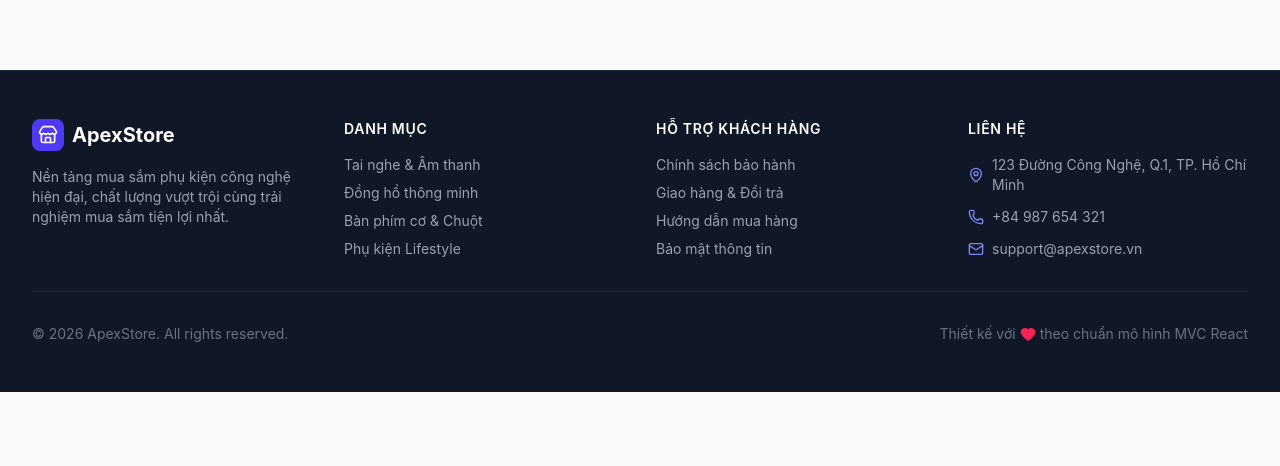
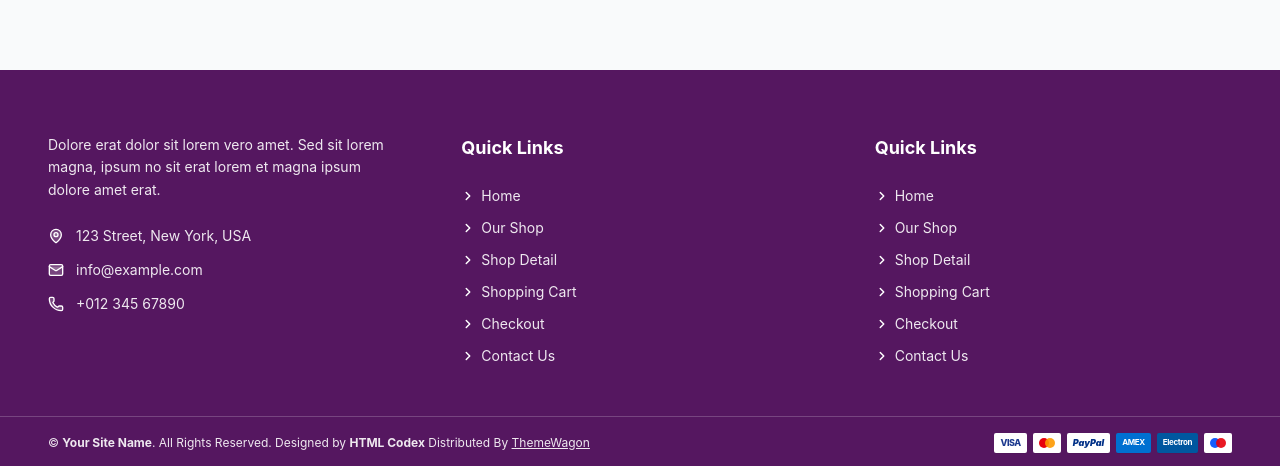
Before and after one commit to VuLeGiaHoa06/VuLeGiaHoa_BaiTest1, a React (Vite) app: page / in a window 1280 px wide. Shown: the part 4510-4976 px from the top of the page. Before the commit the page ends 4902 px from the top, so only its background shows below. Built offline with nearby package versions, Linux system fonts and the light colour scheme; the HTML template or start-up script is replaced by a standard one.

Commit message:
change footer

```diff
--- a/src/views/components/Footer.tsx
+++ b/src/views/components/Footer.tsx
@@ -1,67 +1,124 @@
-import React from 'react';
-import { Store, Mail, Phone, MapPin, Heart } from 'lucide-react';
+import React from "react";
+import { MapPin, Mail, Phone, ChevronRight } from "lucide-react";
+
+const quickLinks = [
+  { label: "Home", href: "/" },
+  { label: "Our Shop", href: "#" },
+  { label: "Shop Detail", href: "#" },
+  { label: "Shopping Cart", href: "#" },
+  { label: "Checkout", href: "#" },
+  { label: "Contact Us", href: "#" },
+];
 
 export const Footer: React.FC = () => {
   return (
-    <footer className="bg-gray-900 text-gray-300 mt-auto border-t border-gray-800">
-      <div className="max-w-7xl mx-auto px-4 sm:px-6 lg:px-8 py-12">
-        <div className="grid grid-cols-1 md:grid-cols-4 gap-8">
-          <div className="space-y-4 md:col-span-1">
-            <div className="flex items-center gap-2 text-xl font-bold text-white">
-              <div className="w-8 h-8 rounded-lg bg-indigo-600 text-white flex items-center justify-center">
-                <Store className="w-5 h-5" />
+    <footer className="w-full bg-[#551760] text-white">
+      <div className="max-w-7xl mx-auto px-6 sm:px-10 lg:px-12 pt-16 pb-12">
+        <div className="grid grid-cols-1 md:grid-cols-3 gap-10 lg:gap-14">
+          <div className="space-y-6 max-w-sm">
+            <p className="text-xs sm:text-sm text-white/90 leading-relaxed">
+              Dolore erat dolor sit lorem vero amet. Sed sit lorem magna,
+              ipsum no sit erat lorem et magna ipsum dolore amet erat.
+            </p>
+
+            <div className="space-y-3.5 text-xs sm:text-sm text-white/90">
+              <div className="flex items-center gap-3">
+                <MapPin className="w-4 h-4 shrink-0 text-white fill-white/20" />
+                <span>123 Street, New York, USA</span>
               </div>
-              <span>ApexStore</span>
+              <div className="flex items-center gap-3">
+                <Mail className="w-4 h-4 shrink-0 text-white fill-white/20" />
+                <span>info@example.com</span>
+              </div>
+              <div className="flex items-center gap-3">
+                <Phone className="w-4 h-4 shrink-0 text-white fill-white/20" />
+                <span>+012 345 67890</span>
+              </div>
             </div>
-            <p className="text-sm text-gray-400">
-              Nền tảng mua sắm phụ kiện công nghệ hiện đại, chất lượng vượt trội cùng trải nghiệm mua sắm tiện lợi nhất.
-            </p>
           </div>
 
           <div>
-            <h4 className="text-white font-semibold mb-4 text-sm uppercase tracking-wider">Danh mục</h4>
-            <ul className="space-y-2 text-sm text-gray-400">
-              <li><a href="#" className="hover:text-white transition-colors">Tai nghe & Âm thanh</a></li>
-              <li><a href="#" className="hover:text-white transition-colors">Đồng hồ thông minh</a></li>
-              <li><a href="#" className="hover:text-white transition-colors">Bàn phím cơ & Chuột</a></li>
-              <li><a href="#" className="hover:text-white transition-colors">Phụ kiện Lifestyle</a></li>
+            <h4 className="text-base sm:text-lg font-bold text-white mb-6">
+              Quick Links
+            </h4>
+            <ul className="space-y-2.5 text-xs sm:text-sm text-white/90">
+              {quickLinks.map((link, idx) => (
+                <li key={idx}>
+                  <a
+                    href={link.href}
+                    className="inline-flex items-center gap-1.5 hover:text-white hover:underline transition-colors"
+                  >
+                    <ChevronRight className="w-3.5 h-3.5 text-white stroke-[2.5]" />
+                    <span>{link.label}</span>
+                  </a>
+                </li>
+              ))}
             </ul>
           </div>
 
           <div>
-            <h4 className="text-white font-semibold mb-4 text-sm uppercase tracking-wider">Hỗ trợ khách hàng</h4>
-            <ul className="space-y-2 text-sm text-gray-400">
-              <li><a href="#" className="hover:text-white transition-colors">Chính sách bảo hành</a></li>
-              <li><a href="#" className="hover:text-white transition-colors">Giao hàng & Đổi trả</a></li>
-              <li><a href="#" className="hover:text-white transition-colors">Hướng dẫn mua hàng</a></li>
-              <li><a href="#" className="hover:text-white transition-colors">Bảo mật thông tin</a></li>
-            </ul>
-          </div>
-
-          <div>
-            <h4 className="text-white font-semibold mb-4 text-sm uppercase tracking-wider">Liên hệ</h4>
-            <ul className="space-y-3 text-sm text-gray-400">
-              <li className="flex items-center gap-2">
-                <MapPin className="w-4 h-4 text-indigo-400 shrink-0" />
-                <span>123 Đường Công Nghệ, Q.1, TP. Hồ Chí Minh</span>
-              </li>
-              <li className="flex items-center gap-2">
-                <Phone className="w-4 h-4 text-indigo-400 shrink-0" />
-                <span>+84 987 654 321</span>
-              </li>
-              <li className="flex items-center gap-2">
-                <Mail className="w-4 h-4 text-indigo-400 shrink-0" />
-                <span>support@apexstore.vn</span>
-              </li>
+            <h4 className="text-base sm:text-lg font-bold text-white mb-6">
+              Quick Links
+            </h4>
+            <ul className="space-y-2.5 text-xs sm:text-sm text-white/90">
+              {quickLinks.map((link, idx) => (
+                <li key={idx}>
+                  <a
+                    href={link.href}
+                    className="inline-flex items-center gap-1.5 hover:text-white hover:underline transition-colors"
+                  >
+                    <ChevronRight className="w-3.5 h-3.5 text-white stroke-[2.5]" />
+                    <span>{link.label}</span>
+                  </a>
+                </li>
+              ))}
             </ul>
           </div>
         </div>
+      </div>
 
-        <div className="pt-8 mt-8 border-t border-gray-800 text-center text-sm text-gray-500 flex flex-col sm:flex-row items-center justify-between gap-4">
-          <p>© {new Date().getFullYear()} ApexStore. All rights reserved.</p>
-          <p className="flex items-center gap-1">
-            Thiết kế với <Heart className="w-4 h-4 text-rose-500 fill-rose-500" /> theo chuẩn mô hình MVC React
-          </p>
+      <div className="border-t border-white/20 py-4 px-6 sm:px-10 lg:px-12">
+        <div className="max-w-7xl mx-auto flex flex-col md:flex-row items-center justify-between gap-4 text-[11px] sm:text-xs text-white/90">
+          <div>
+            <span>© </span>
+            <span className="font-bold">Your Site Name</span>
+            <span>. All Rights Reserved. Designed by </span>
+            <span className="font-bold">HTML Codex</span>
+            <br className="sm:hidden" />
+            <span className="mt-1 block sm:inline sm:mt-0">
+              {" "}Distributed By{" "}
+              <a href="https://themewagon.com" target="_blank" rel="noreferrer" className="underline hover:text-white">
+                ThemeWagon
+              </a>
+            </span>
+          </div>
+
+          <div className="flex items-center gap-1.5">
+            <div className="h-5 px-1.5 bg-white text-blue-900 font-extrabold text-[9px] rounded-xs flex items-center justify-center tracking-tighter shadow-2xs">
+              VISA
+            </div>
+            <div className="h-5 px-1.5 bg-white rounded-xs flex items-center justify-center shadow-2xs">
+              <div className="flex -space-x-1">
+                <span className="w-2.5 h-2.5 rounded-full bg-red-600 inline-block" />
+                <span className="w-2.5 h-2.5 rounded-full bg-amber-500 inline-block opacity-90" />
+              </div>
+            </div>
+            <div className="h-5 px-1.5 bg-white text-[#003087] font-black text-[9px] italic rounded-xs flex items-center justify-center shadow-2xs">
+              PayPal
+            </div>
+            <div className="h-5 px-1.5 bg-[#0070d1] text-white font-bold text-[8px] rounded-xs flex items-center justify-center tracking-tighter shadow-2xs">
+              AMEX
+            </div>
+            <div className="h-5 px-1.5 bg-[#00579f] text-white font-bold text-[8px] rounded-xs flex items-center justify-center tracking-tighter shadow-2xs">
+              Electron
+            </div>
+            <div className="h-5 px-1.5 bg-white rounded-xs flex items-center justify-center shadow-2xs">
+              <div className="flex -space-x-1">
+                <span className="w-2.5 h-2.5 rounded-full bg-blue-600 inline-block" />
+                <span className="w-2.5 h-2.5 rounded-full bg-red-600 inline-block opacity-90" />
+              </div>
+            </div>
+          </div>
         </div>
       </div>
     </footer>
```
